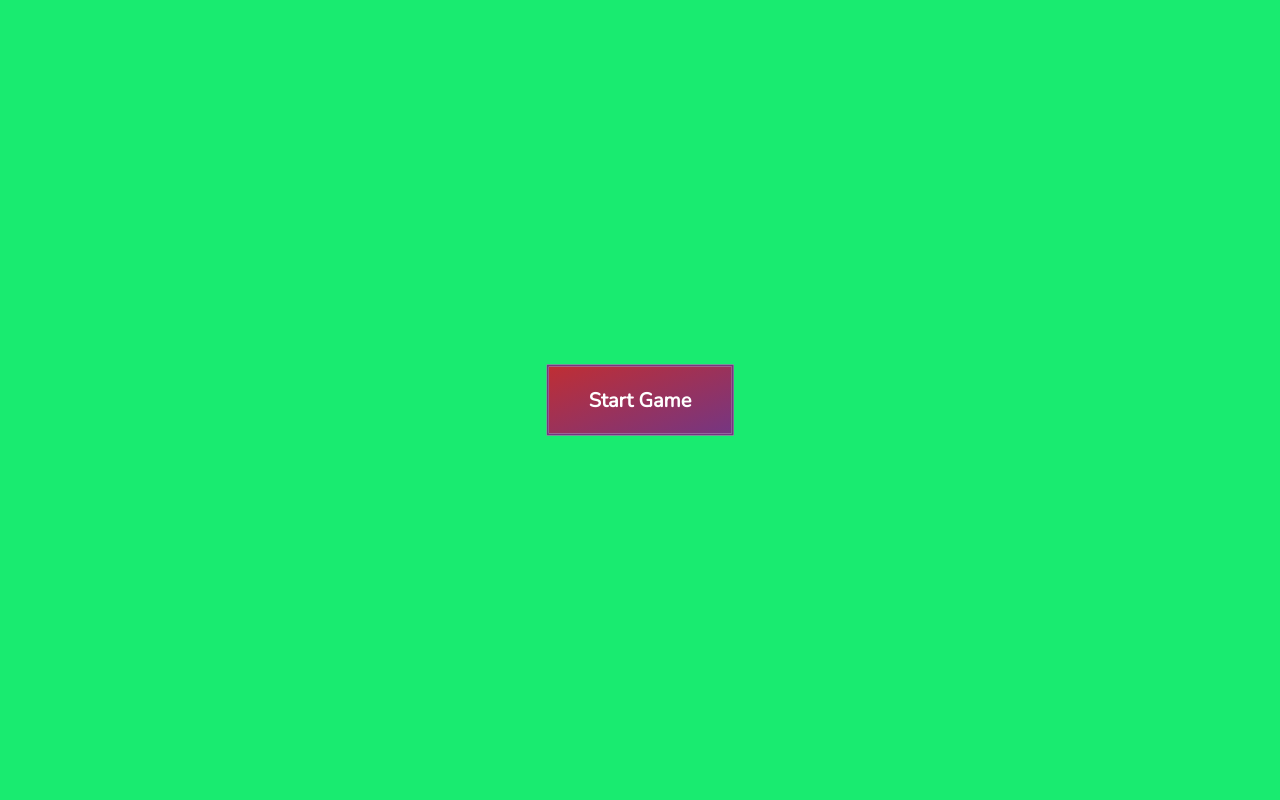
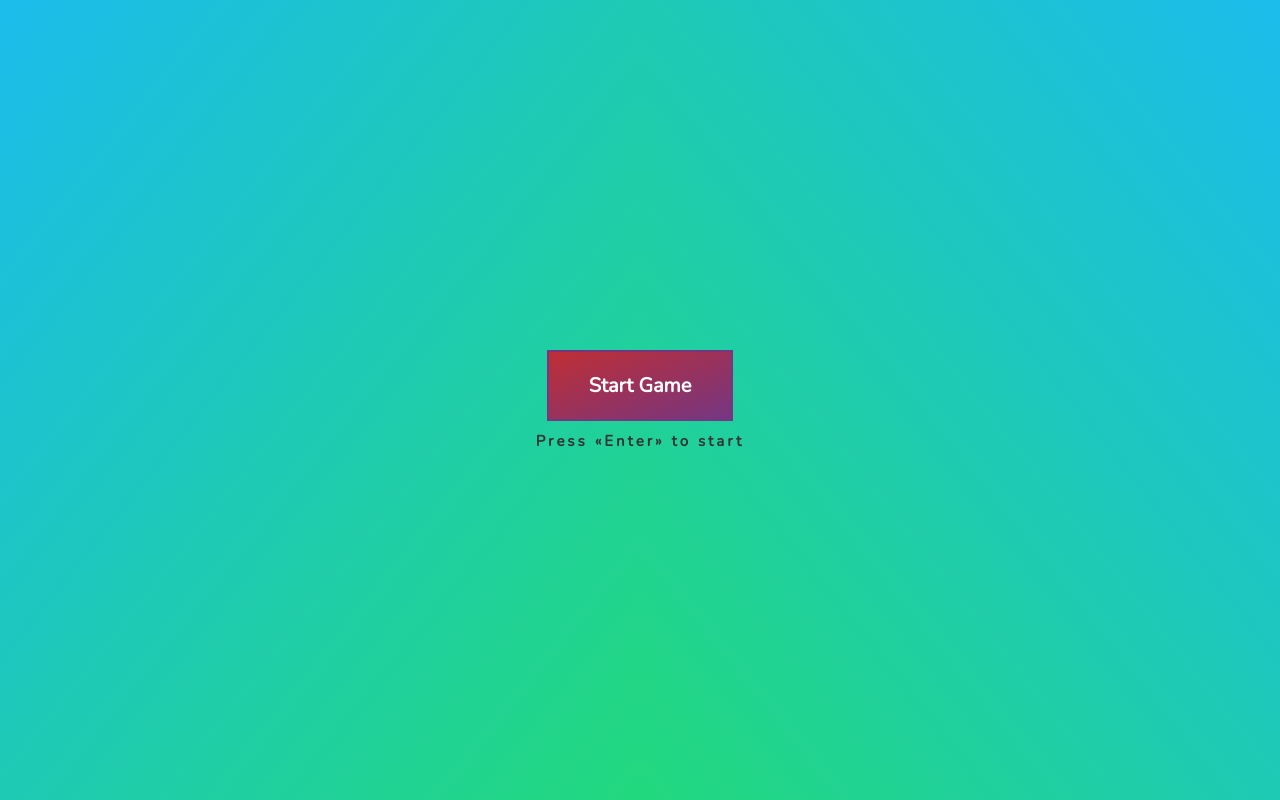
Before and after one commit to Rahat47/symmetrical-meme-dice, a plain HTML site: page index.html in a window 1280 px wide. Drawn offline with nearby package versions, Linux system fonts and the light colour scheme.

Commit message:
some style changes

```diff
--- a/index.html
+++ b/index.html
@@ -14,6 +14,7 @@
     <section class="overlay">
         <div class="content">
             <button class="start-game">Start Game</button>
+            <h2>Press &laquo;Enter&raquo; to start</h2>
         </div>
         <div class="half left"></div>
         <div class="half right"></div>
--- a/script.js
+++ b/script.js
@@ -55,7 +55,9 @@ const startGame = () => {
     setTimeout(() => {
         document.querySelector('.overlay').classList.add('hidden')
         document.querySelector('main').classList.remove('hidden')
-    }, 500)
+        document.querySelector('.content h2').classList.add('hidden')
+
+    }, 1000)
 }
 
 //*ROLLING DICE FUNCTIONALITY
--- a/style.css
+++ b/style.css
@@ -176,23 +176,33 @@ main {
   height: 100%;
   background: #2f2f2f;
 }
+.content {
+  width: 100%;
+  height: 100%;
+  position: absolute;
+  display: flex;
+  justify-content: center;
+  align-items: center;
+  flex-direction: column;
+}
+.content h2 {
+  z-index: 10;
+  letter-spacing: 3px;
+  padding-top: 10px;
+}
 .half {
   position: absolute;
   width: 50%;
   height: 100%;
-  background-color: #19eb70;
+  background-image: linear-gradient(to top left, #22d87d 0%, #1cbcec 100%);
   z-index: 6;
   border-top: none;
   border-bottom: none;
-  transition: 500ms;
+  transition: 1000ms;
 }
 .start-game {
-  position: absolute;
   cursor: pointer;
   z-index: 10;
-  top: 50%;
-  left: 50%;
-  transform: translate(-50%, -50%);
   border: 2px solid #753682;
   padding: 20px 40px;
   font-family: 'Nunito', sans-serif;
@@ -200,20 +210,16 @@ main {
   font-weight: bold;
   font-size: 20px;
   background-image: linear-gradient(to top left, #753682 0%, #bf2e34 100%);
-  transition: all 500ms;
+  transition: all 1000ms;
 }
 .start-game:hover {
   background-image: linear-gradient(to top left, #753682 50%, #bf2e34 100%);
 }
-// .overlay:hover .left {
-//   left: -50%;
-// }
-// .overlay:hover .right {
-//   left: 100%;
-// }
+
 .left {
   left: 0;
 }
 .right {
   left: 50%;
+  background-image: linear-gradient(to top right, #22d87d 0%, #1cbcec 100%);
 }
```
